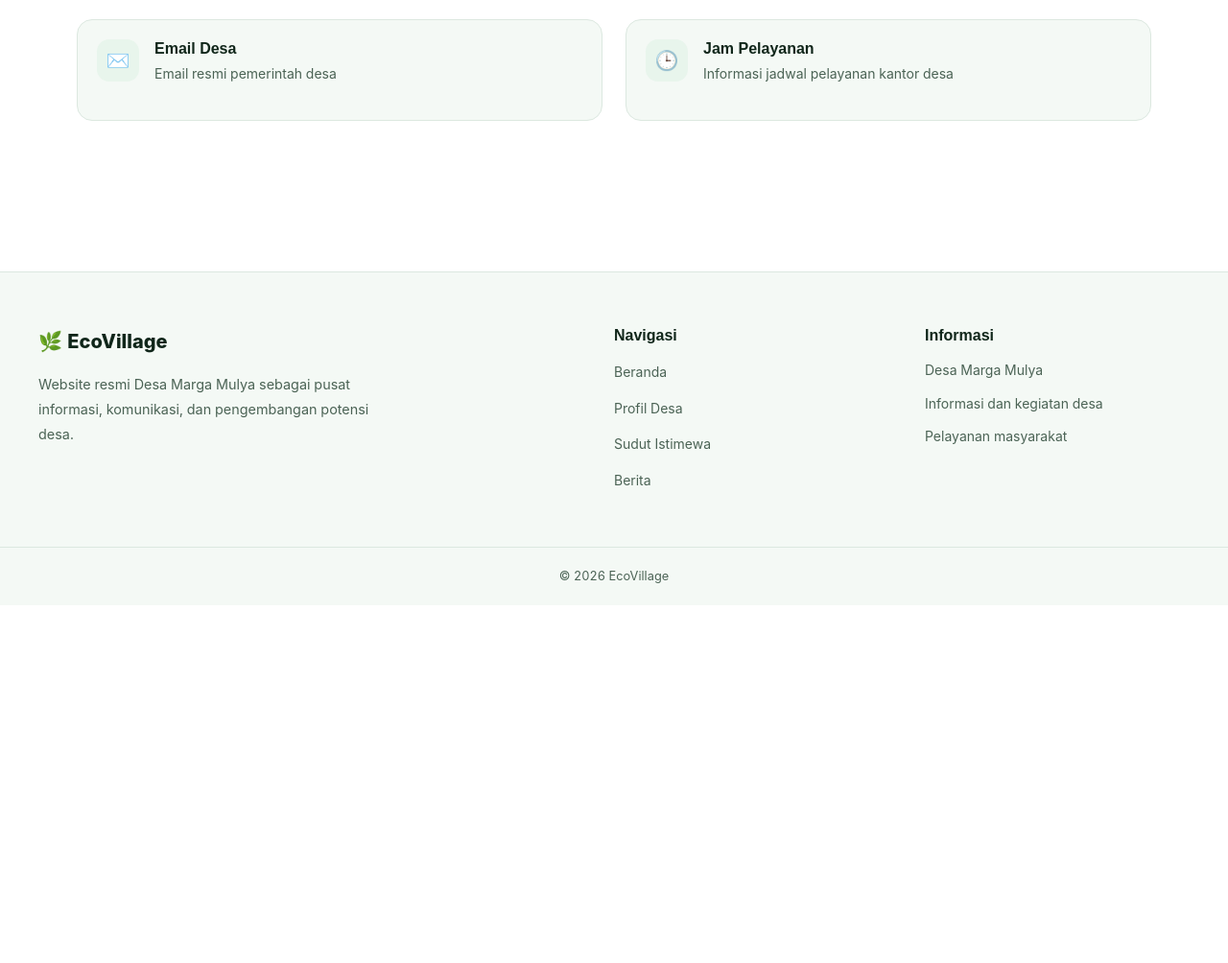
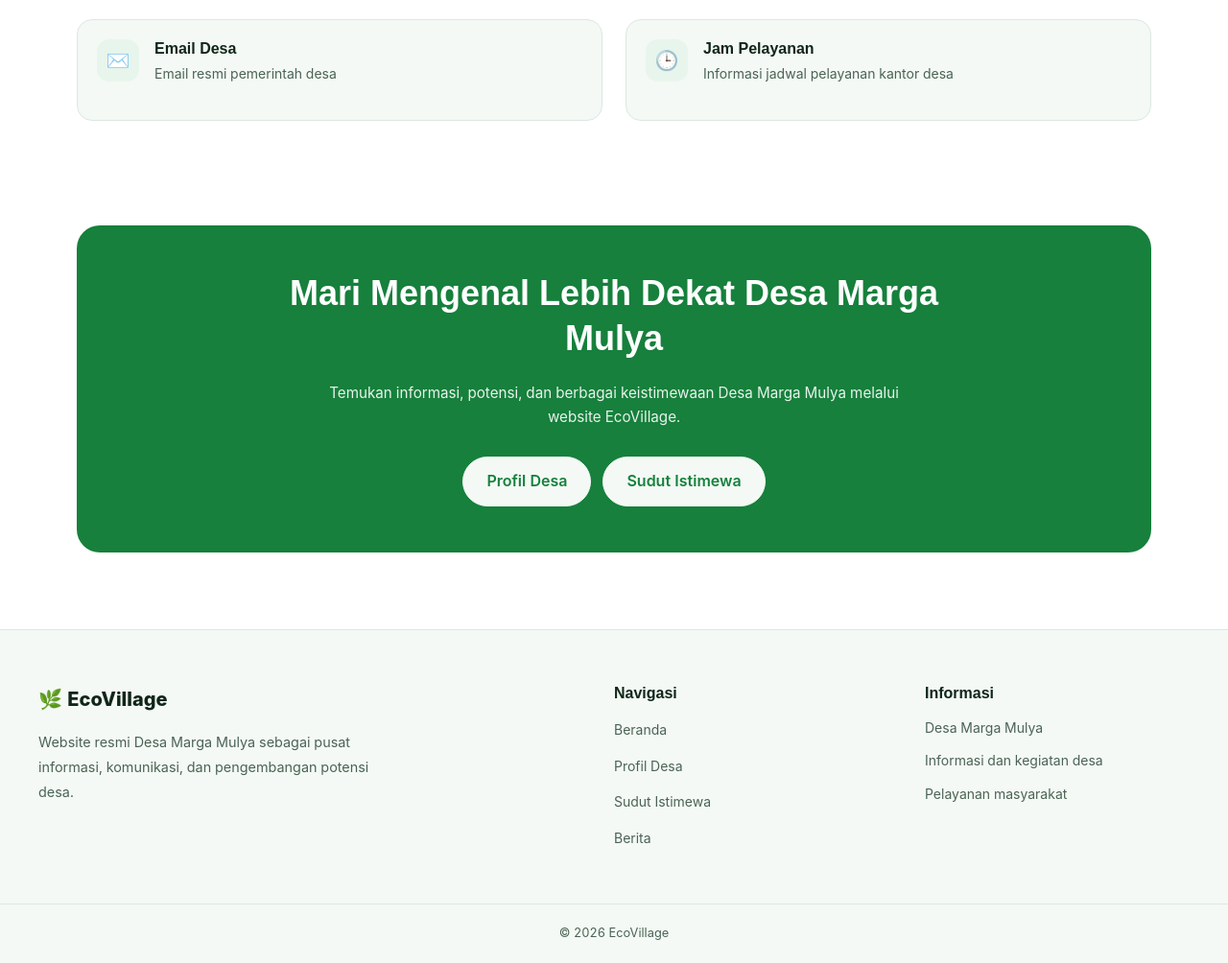
Before and after one commit to nassywa/Ecovillage, a PHP site: page /public/tes.html in a window 1280 px wide. Shown: the part 2533-3537 px from the top of the page at 96% size. Before the commit the page ends 3141 px from the top, so only its background shows below. Run offline with PHP 8.4, Linux system fonts and the light colour scheme.

Commit message:
Add CTA banner compooent

```diff
--- a/public/css/components.css
+++ b/public/css/components.css
@@ -475,3 +475,76 @@
         transition: none;
     }
 }
+
+
+/* BANNER AJAKAN (CTA) */
+
+.cta-banner {
+    display: flex;
+    flex-direction: column;
+    align-items: center;
+    justify-content: center;
+    gap: 1.25rem;
+
+    padding: 3rem 2rem;
+    margin-block: 2rem;
+
+    background: var(--primary);
+    color: var(--on-primary);
+    border-radius: 1.5rem;
+    text-align: center;
+}
+
+.cta-banner__title {
+    max-width: 700px;
+    margin: 0;
+    color: var(--on-primary);
+    font-size: clamp(1.5rem, 3vw, 2.25rem);
+    line-height: 1.3;
+}
+
+.cta-banner__description {
+    max-width: 600px;
+    margin: 0;
+    color: var(--on-primary);
+    font-size: 0.95rem;
+    line-height: 1.7;
+    opacity: 0.9;
+}
+
+/* KELOMPOK TOMBOL CTA */
+.cta-banner .button-group {
+    justify-content: center;
+    margin-top: 0.5rem;
+}
+
+/* TOMBOL CTA */
+.cta-banner .btn {
+    background: var(--surface);
+    color: var(--primary);
+    border-color: var(--surface);
+}
+
+.cta-banner .btn:hover {
+    background: var(--surface-2);
+    border-color: var(--surface-2);
+    color: var(--primary);
+}
+
+/* RESPONSIVE CTA */
+@media (max-width: 520px) {
+    .cta-banner {
+        padding: 2rem 1.25rem;
+        border-radius: 1rem;
+    }
+
+    .cta-banner .button-group {
+        width: 100%;
+        flex-direction: column;
+    }
+
+    .cta-banner .btn {
+        width: 100%;
+        justify-content: center;
+    }
+}
--- a/public/tes.html
+++ b/public/tes.html
@@ -430,6 +430,29 @@
 
     </div>
 </section>
+
+<!-- BANNER AJAKAN -->
+<section class="cta-banner">
+    <h2 class="cta-banner__title">
+        Mari Mengenal Lebih Dekat Desa Marga Mulya
+    </h2>
+
+    <p class="cta-banner__description">
+        Temukan informasi, potensi, dan berbagai keistimewaan
+        Desa Marga Mulya melalui website EcoVillage.
+    </p>
+
+    <div class="button-group">
+        <a href="#" class="btn">
+            Profil Desa
+        </a>
+
+        <a href="#" class="btn">
+            Sudut Istimewa
+        </a>
+    </div>
+</section>
+
       </main>
 
     <!-- FOOTER -->
```
